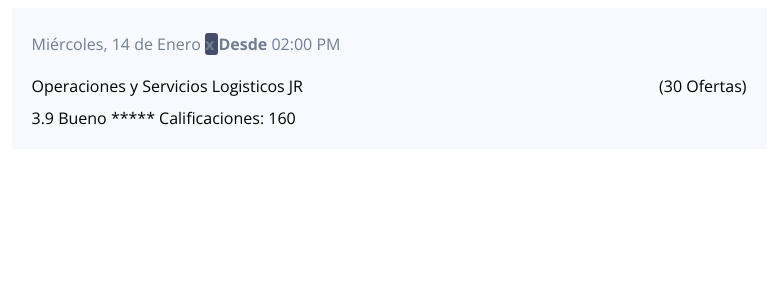
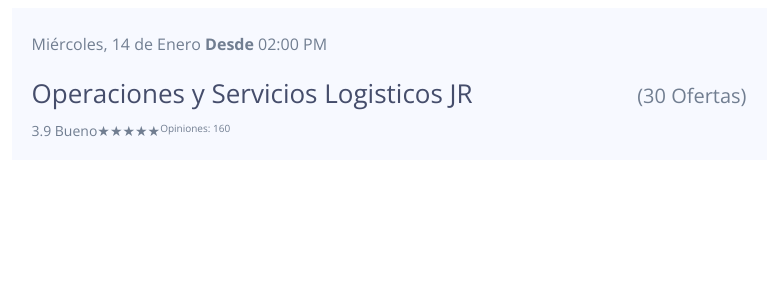
Before and after one commit to RobertSteve/headerGrid, a PHP site: page / in a window 1280 px wide. Shown: the top 300 px of the page, without its empty margins (251-1028 px from the left). Run offline with PHP 8.4, Linux system fonts and the light colour scheme.

Commit message:
Header Subastas

```diff
--- a/app/css/styles.css
+++ b/app/css/styles.css
@@ -3,39 +3,61 @@ body {
   justify-content: center;
   font-family: 'Open Sans', sans-serif;
 }
-
 .content-sbs {
   background-color: #f7f9ff;
   width: 755px;
 }
-
 .header {
   flex-direction: column;
   padding: 25px 20px 20px 20px;
 }
-
 .date_sbs {
   margin-bottom: 10px;
   font-size: 16px;
   color: #717e91;
   font-weight: 400;
 }
-
 .info_sbs {
   display: flex;
   justify-content: space-between;
+  color: #454d6b;
+  font-size: 26px;
   margin-top: 20px;
   margin-bottom: 10px;
+  font-weight: 300;
 }
-
 .from_sbs {
   font-weight: 700;
 }
-
 .from_sbs::before {
-  content: "x ";
+  content: "";
   width: 5px;
   height: 5px;
-  border-radius: 3px;
+  border-radius: 50%;
   background-color: #454d6b;
 }
+.rate_sbs {
+  display: flex;
+  font-size: 14px;
+  color: #717e91;
+  font-weight: 400;
+}
+.rate_sbs .ul_sbs {
+  list-style-type: none;
+  overflow: hidden;
+  padding: 0;
+  margin: 0;
+}
+.rate_sbs .ul_sbs li {
+  float: left;
+}
+.rate_calf {
+  font-size: 10px;
+  color: #717e91;
+  font-weight: 400;
+}
+.offerts_sbs {
+  font-size: 20px;
+  color: #717e91;
+  font-weight: 300;
+}
--- a/app/stylus/styles.styl
+++ b/app/stylus/styles.styl
@@ -19,8 +19,11 @@ body
 .info_sbs
     display flex
     justify-content space-between
+    color: #454d6b
+    font-size 26px
     margin-top 20px
     margin-bottom 10px
+    font-weight 300
 
 .from_sbs
     font-weight 700
@@ -30,3 +33,25 @@ body
         height 5px
         border-radius 50%
         background-color  #454d6b
+
+.rate_sbs
+    display flex
+    font-size 14px
+    color  #717e91
+    font-weight 400
+    .ul_sbs
+        list-style-type none
+        overflow hidden
+        padding 0
+        margin 0
+        li
+            float left
+.rate_calf
+    font-size 10px
+    color #717e91
+    font-weight 400
+
+.offerts_sbs
+    font-size 20px
+    color #717e91
+    font-weight 300
--- a/index.php
+++ b/index.php
@@ -27,15 +27,23 @@
                     Miércoles, 14 de Enero <span class="from_sbs">Desde</span> 02:00 PM
                 </div>
                 <div class="info_sbs">
-                    <div class="tittle-sbs">
+                    <div class="tittle_sbs">
                         Operaciones y Servicios Logisticos JR
                     </div>
                     <div class="count-sbs">
-                        (30 Ofertas)
+                        <span class="offerts_sbs">(30 Ofertas)</span>
                     </div>
                 </div>
                 <div class="rate_sbs">
-                    3.9 Bueno ***** Calificaciones: 160
+                    <span>3.9 Bueno</span>
+                    <ul class="ul_sbs">
+                        <li>★</li>
+                        <li>★</li>
+                        <li>★</li>
+                        <li>★</li>
+                        <li>★</li>
+                    </ul>
+                    <span class="rate_calf">Opiniones: 160</span>
                 </div>
             </div>
         </div>
```
